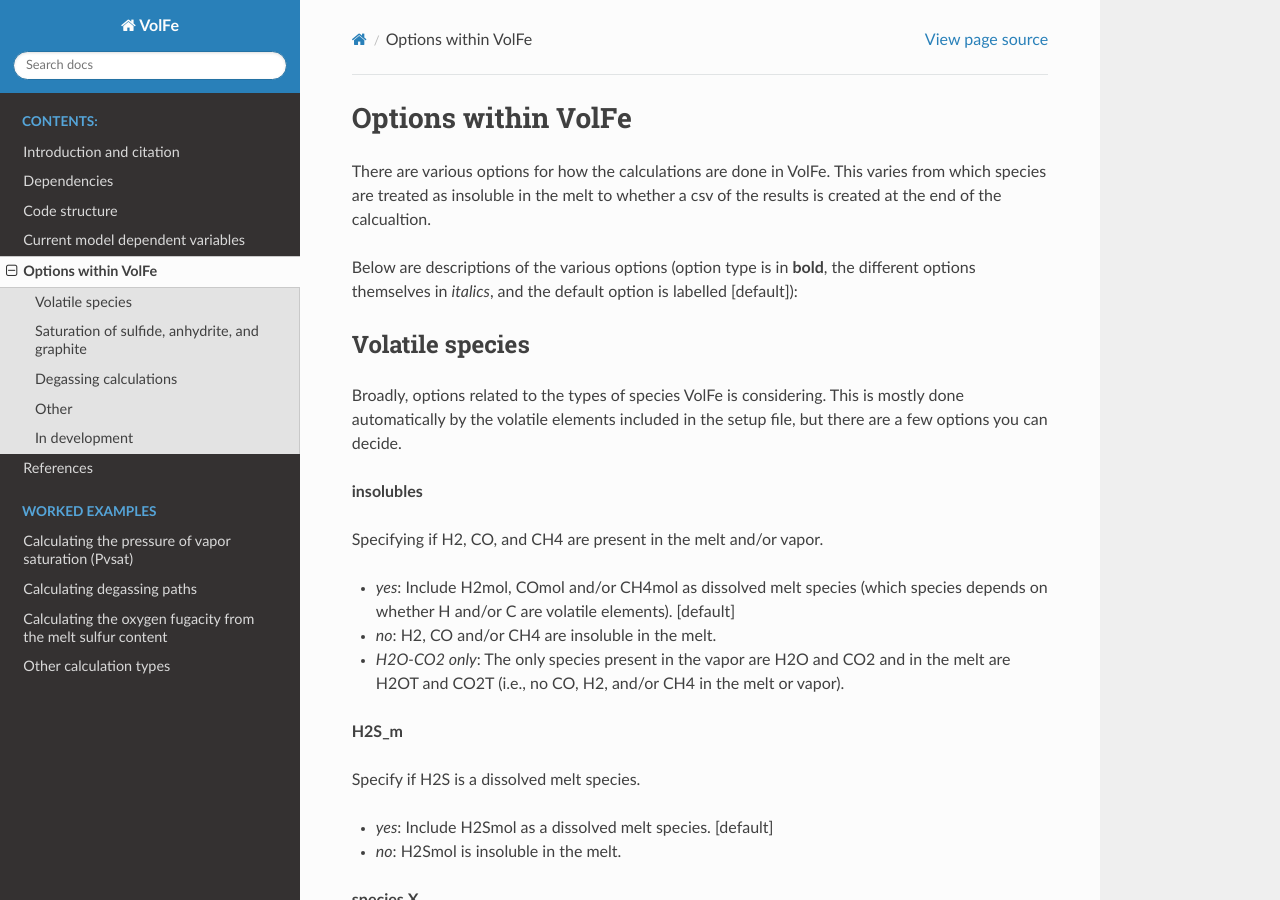
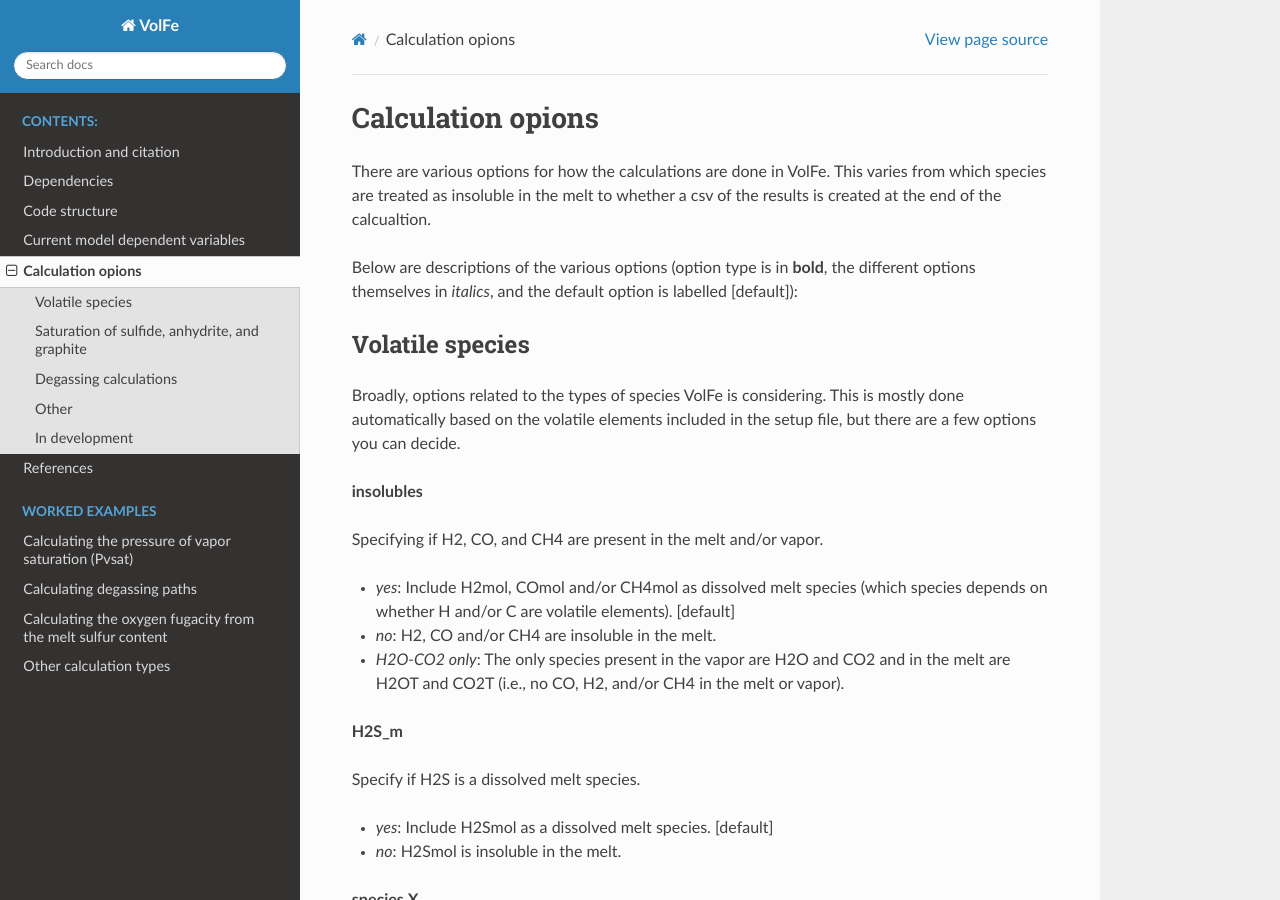
Before and after one commit to eryhughes/VolFe, a Sphinx documentation site: the page built from docs/options.rst, in a window 1280 px wide and 900 px high. Built offline with Sphinx 7.4.7 and the Read the Docs theme 2.0.0, drawn with Linux system fonts in a browser that asks for light colours; some of the changed text lies outside the part shown.

Commit message:
Update options.rst

```diff
--- a/docs/options.rst
+++ b/docs/options.rst
@@ -1,5 +1,5 @@
 =========================
-Options within VolFe
+Calculation opions
 =========================
 
 There are various options for how the calculations are done in VolFe.
@@ -13,7 +13,7 @@ Volatile species
 ------
 
 Broadly, options related to the types of species VolFe is considering.
-This is mostly done automatically by the volatile elements included in the setup file, but there are a few options you can decide.
+This is mostly done automatically based on the volatile elements included in the setup file, but there are a few options you can decide.
 
 
 **insolubles**
@@ -155,6 +155,7 @@ Other
 **setup**
 
 Specifies whether model options are specified in the models or setup dataframe.
+
 - *no*: All model options are specified in the models dataframe. [default]
 
 - *yes*: Some of the model options are specified in the setup dataframe.
```
